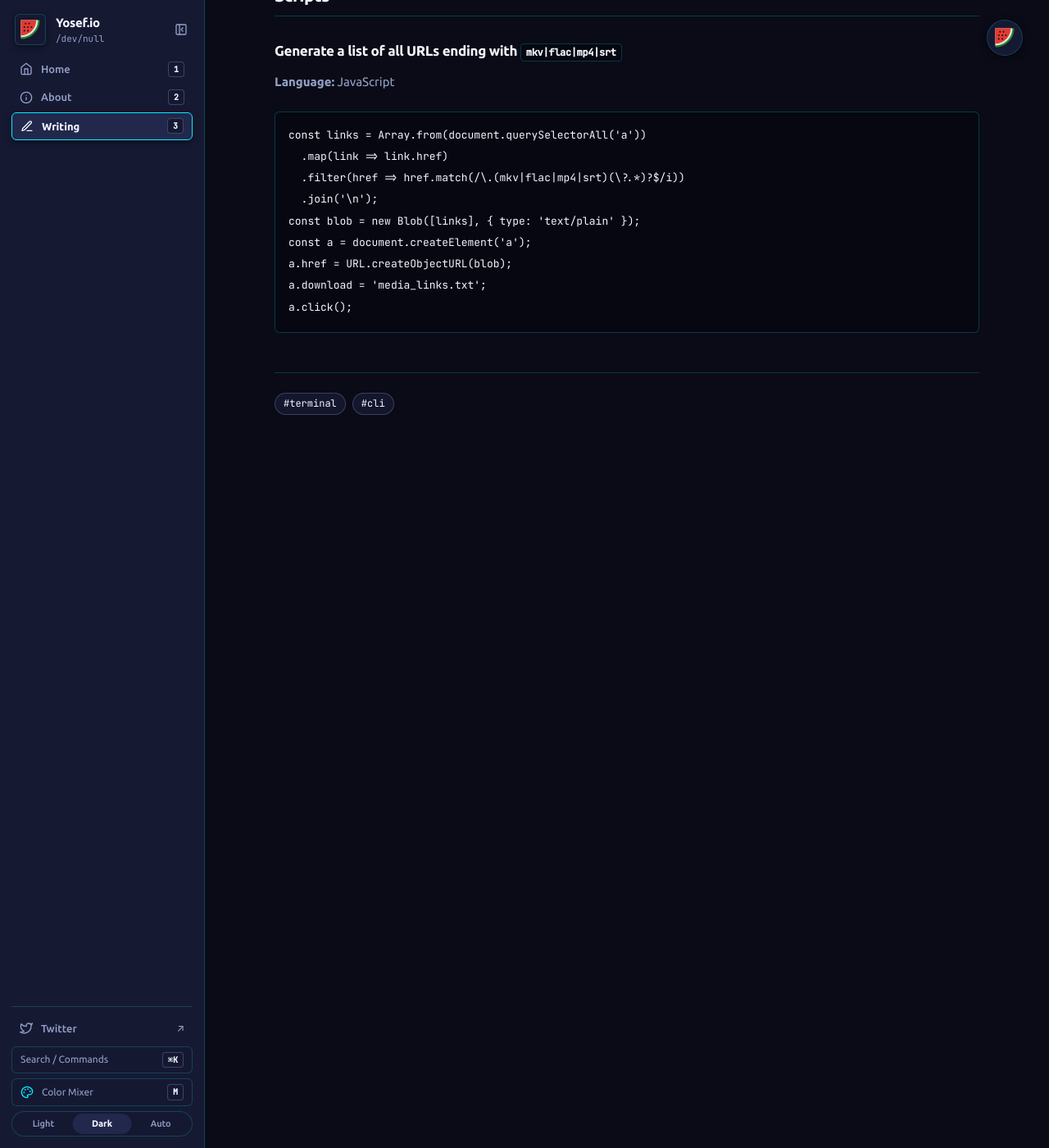
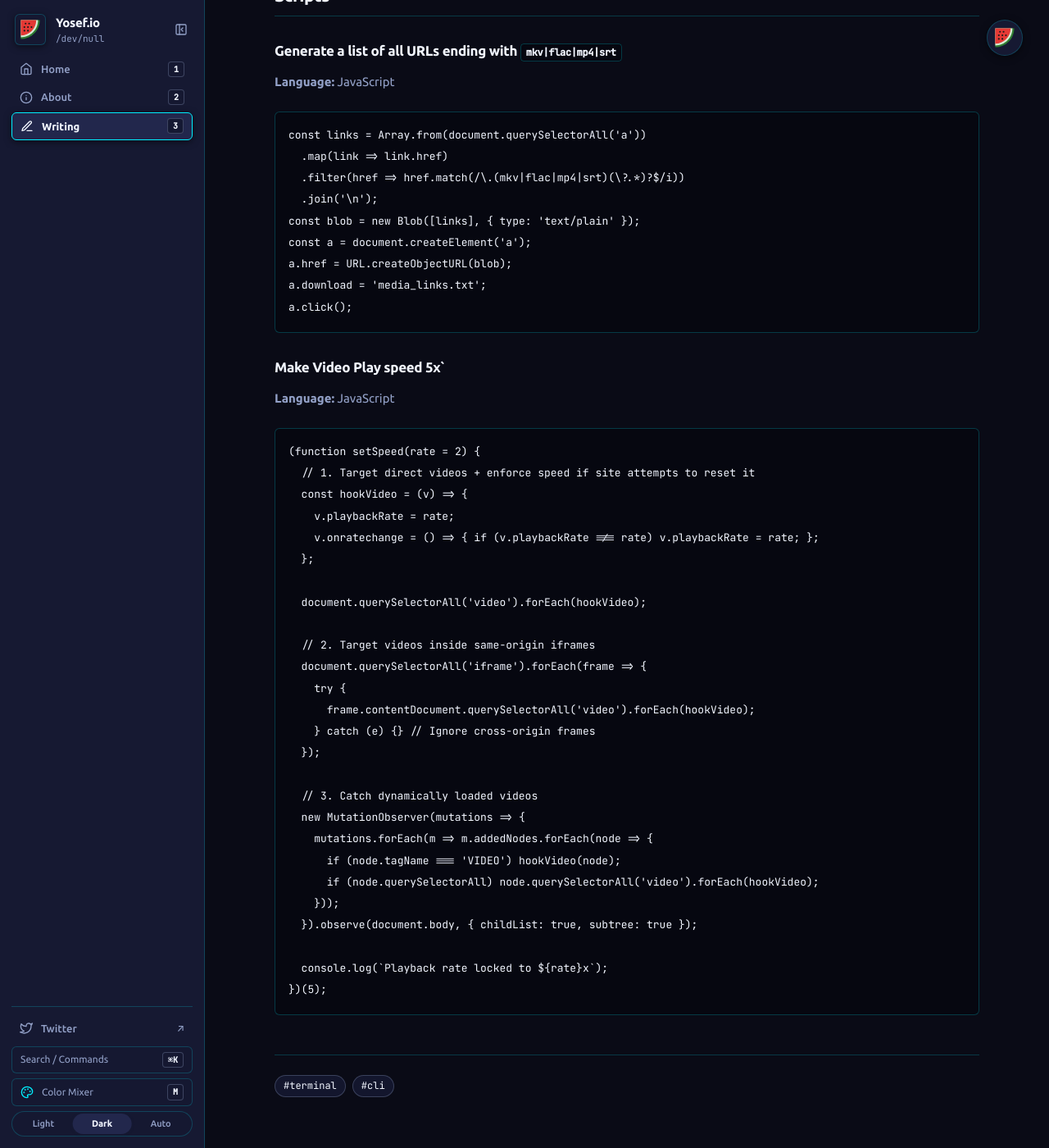
Before and after one commit to yosef-io/site, a Jekyll site: the page built from _posts/2026-09-09-CLI.md, in a window 1280 px wide and 1400 px high, scrolled down 481 px. Shown: the whole window at 82% size. Built offline with Jekyll 4.4.1, drawn with Linux system fonts in a browser that asks for light colours.

Commit message:
modified:   _posts/2026-09-09-CLI.md

````diff
--- a/_posts/2026-09-09-CLI.md
+++ b/_posts/2026-09-09-CLI.md
@@ -29,3 +29,37 @@ a.href = URL.createObjectURL(blob);
 a.download = 'media_links.txt';
 a.click();
 ```
+
+
+### Make Video Play speed 5x`
+
+**Language:** JavaScript
+
+```javascript
+(function setSpeed(rate = 2) {
+  // 1. Target direct videos + enforce speed if site attempts to reset it
+  const hookVideo = (v) => {
+    v.playbackRate = rate;
+    v.onratechange = () => { if (v.playbackRate !== rate) v.playbackRate = rate; };
+  };
+
+  document.querySelectorAll('video').forEach(hookVideo);
+
+  // 2. Target videos inside same-origin iframes
+  document.querySelectorAll('iframe').forEach(frame => {
+    try {
+      frame.contentDocument.querySelectorAll('video').forEach(hookVideo);
+    } catch (e) {} // Ignore cross-origin frames
+  });
+
+  // 3. Catch dynamically loaded videos
+  new MutationObserver(mutations => {
+    mutations.forEach(m => m.addedNodes.forEach(node => {
+      if (node.tagName === 'VIDEO') hookVideo(node);
+      if (node.querySelectorAll) node.querySelectorAll('video').forEach(hookVideo);
+    }));
+  }).observe(document.body, { childList: true, subtree: true });
+
+  console.log(`Playback rate locked to ${rate}x`);
+})(5);
+```
````
